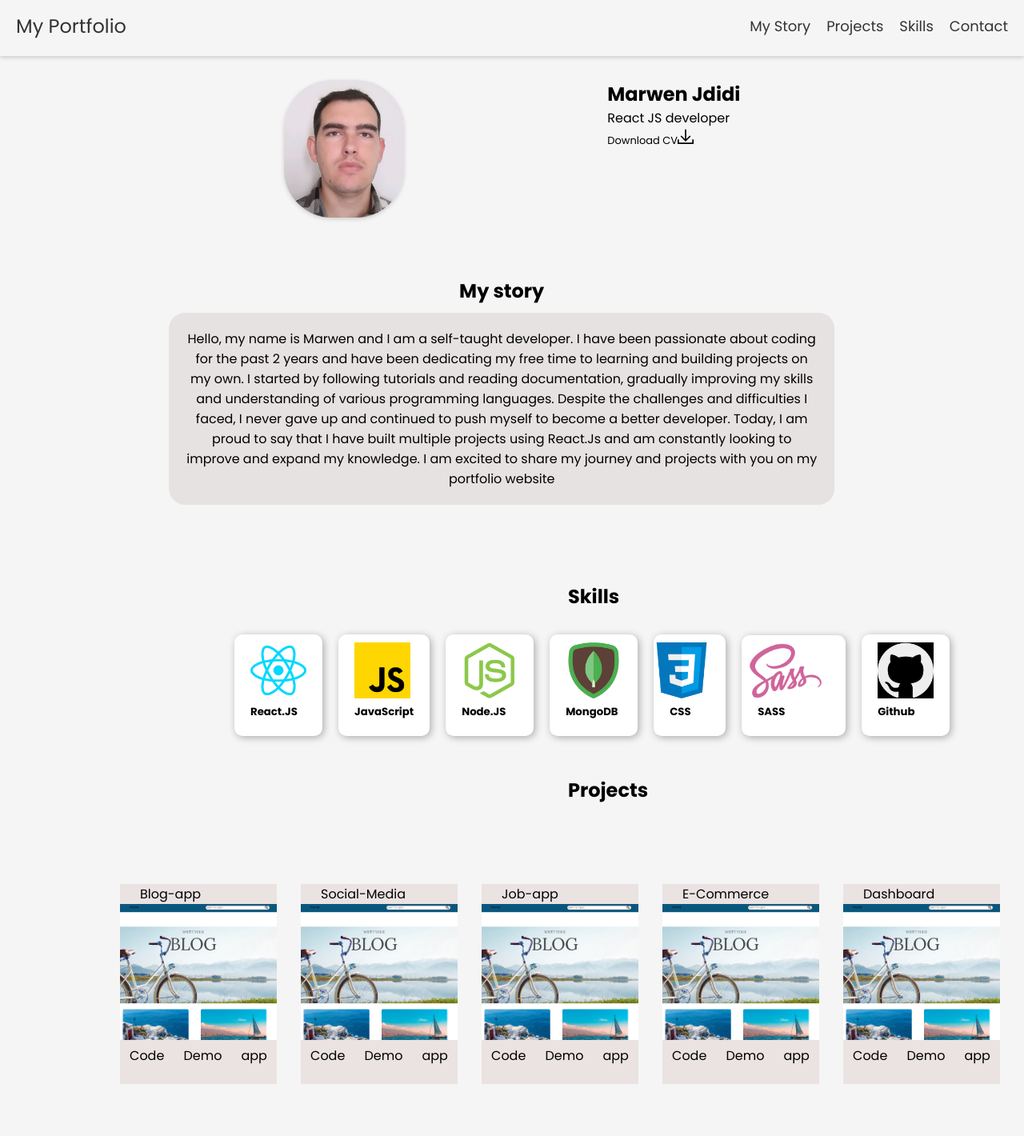
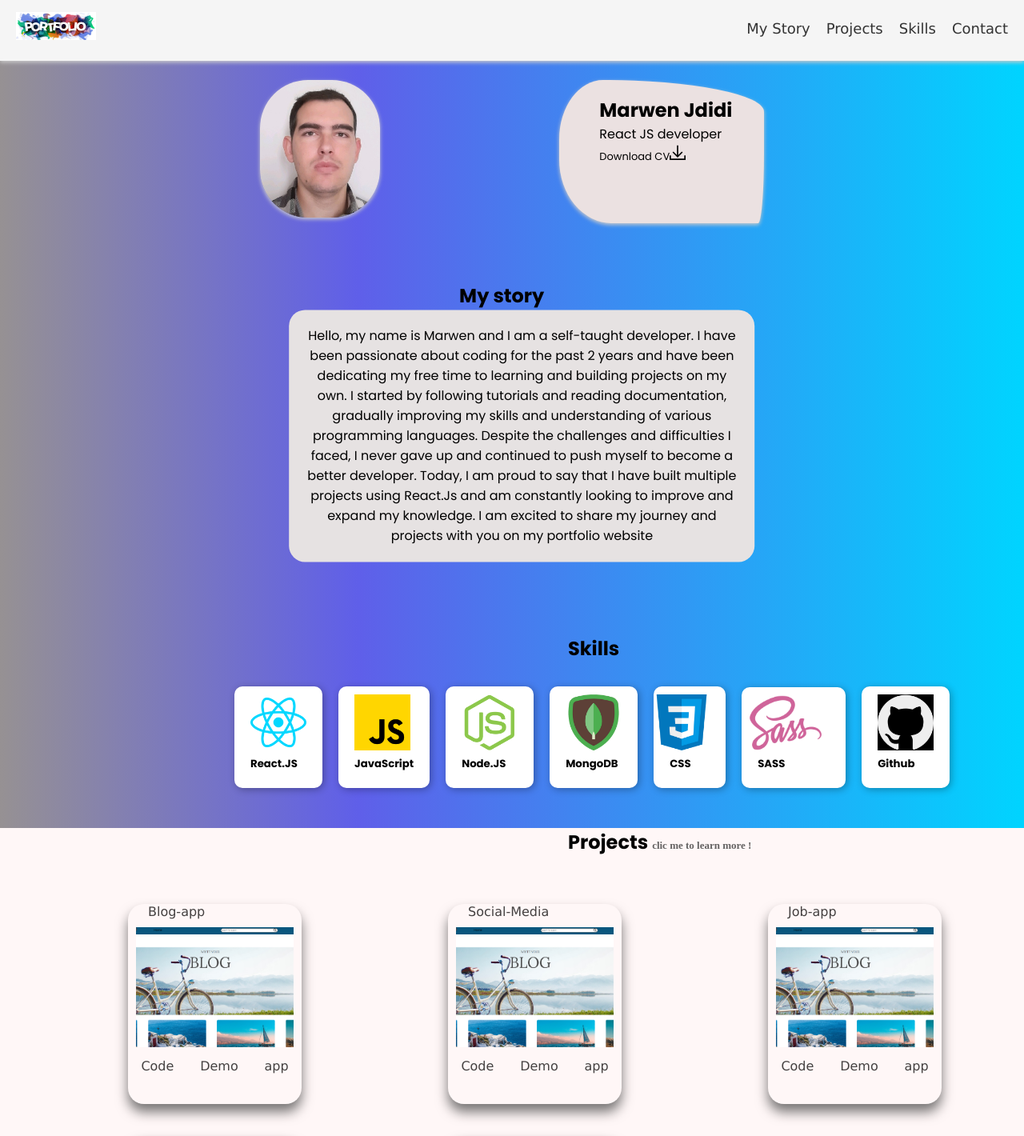
Before and after one commit to MarwenCode/portfolio, a React (Create React App) app: page / in a window 1280 px wide. Shown: the top 1420 px of the page at 80% size. Built offline with nearby package versions, Linux system fonts and the light colour scheme.

Commit message:
modal projects

```diff
--- a/src/app.scss
+++ b/src/app.scss
@@ -14,7 +14,11 @@ body {
   height: 100vh;
   margin:0;
   padding: 0;
-  background-color: #f5f5f5;
+  background: linear-gradient(90deg, rgb(150, 145, 147) 0%, rgb(95, 95, 233) 35%, rgba(0,212,255,1) 100%);
+
+
+
+
 
   // background-image: url('./../../../public/back.jpg');
   // background-size: cover;
--- a/src/components/home/Home.jsx
+++ b/src/components/home/Home.jsx
@@ -1,10 +1,14 @@
 import React, { useState } from "react";
 import { GrDownload } from "react-icons/gr";
 import { FaLinkedin, FaTwitter, FaEnvelope, FaGithub } from 'react-icons/fa';
+import Modal from "../modal/Modal";
 
 import "./home.scss";
 
 const Home = () => {
+  const [showModal, setShowModal] = useState(false)
+
+
   const handleDownload = () => {
     const link = document.createElement("a");
     link.href = "/dev-cv.pdf";
@@ -91,7 +95,14 @@ const Home = () => {
         </div>
       </div>
       <div className="projects">
-        <h2>Projects</h2>
+        <h2>Projects <span onClick={() => setShowModal((prev) => !prev)}> clic me to learn more !</span></h2>
+
+
+        {showModal && (
+               <Modal  setShowModal={setShowModal} />
+        )}
+
+
         <div className="sideprojects">
           <div className="project">
             <div className="top">
--- a/src/components/home/home.scss
+++ b/src/components/home/home.scss
@@ -1,14 +1,9 @@
-
-
 .home {
-
-
   .header {
     display: flex;
     // transform: translate(50%,10%);
     justify-content: space-evenly;
     margin-top: 100px;
-
 
     .right {
       img {
@@ -16,18 +11,33 @@
         border-radius: 60px;
         box-shadow: 0px 2px 5px #ccc;
         margin-right: -100px;
+        // border-radius: 30% 70% 44% 56% / 38% 31% 69% 62% ;
       }
+
+      // img:hover {
+      //   border-radius: 50%;
+      // }
     }
     .left {
       display: flex; /* sets the container to a flex container */
       flex-wrap: wrap; /* allows elements to wrap to the next line */
       flex-direction: column;
+      width: 20%;
+      border-radius: 30% 110% 4% 36% / 58% 31% 69% 62%;
+      box-shadow: 0px 2px 5px #ccc;
+      padding-left: 50px;
+      padding-top: 20px;
+      background-color: rgb(235, 225, 225);
 
       .cv {
         cursor: pointer;
         font-size: small;
       }
+    }
 
+    .left:hover {
+      border-radius: 10%;
+      box-shadow: 0px 2px 5px rgb(148, 144, 144);
     }
   }
 
@@ -37,7 +47,8 @@
     text-align: center;
     width: 70%;
     transform: translate(20%, 10%);
-
+    // margin-left: 150px;
+    position: relative;
 
     .about h2 {
       font-size: 2em;
@@ -53,7 +64,9 @@
       animation: fadeIn 2s ease-in;
       background-color: rgb(230, 226, 226);
       border-radius: 20px;
-      margin-top: 10px;
+      width: 70%;
+      margin-left: 150px;
+
       // color: white;
       padding: 20px;
     }
@@ -68,6 +81,10 @@
     }
   }
 
+  .about:hover {
+    border-radius: 50%;
+  }
+
   .skills {
     margin-top: 100px;
 
@@ -78,7 +95,6 @@
       // padding: 10px;
       // border-radius: 30px;
       // align-items: center;
-
     }
 
     .items {
@@ -118,13 +134,28 @@
   }
 
   .projects {
+    background-color: rgb(255, 247, 247);
     h2 {
       margin-left: 710px;
       margin-top: 50px;
+      cursor: pointer;
+
+
+      span {
+        font-size: small;
+        font-family: 'Times New Roman', Times, serif;
+        color: rgb(100, 98, 98);
+      }
     }
 
     .sideprojects {
-      display: flex;
+      // display: flex;
+      display: grid;
+      grid-template: 150px / auto auto auto;
+      display: grid;
+      // grid-template-columns: 150px auto auto auto;
+      grid-gap: 90px;
+      padding: 10px;
       //   width: 60%;
       justify-content: space-around;
       align-items: center;
@@ -133,11 +164,15 @@
       margin-top: 100px;
 
       .project {
-        background-color: #ebe2e2;
+        // background-color: #535358;
         width: 70%;
         height: 250px;
         margin-right: 30px;
-
+        border-radius: 20px;
+        box-shadow: 0 10px 15px rgb(121, 118, 118);
+        cursor: pointer;
+        color: rgb(68, 65, 65);
+        font-family: Verdana, Geneva, Tahoma, sans-serif;
 
         .top {
           span {
@@ -147,17 +182,22 @@
             width: 100%;
             height: 170px;
             object-fit: cover;
-
+            padding: 10px;
           }
         }
 
         .links {
           display: flex;
-          justify-content:space-around;
+          justify-content: space-around;
           span {
-
           }
         }
+      }
+
+      .project:hover {
+        background-color: rgb(40, 39, 41);
+        color: white;
+        transition: all 1s ease;
       }
       // .project2 {
       //   background-color: #5997d1;
@@ -183,10 +223,6 @@
       //   height: 250px;
       //   margin-right: 30px;
       // }
-
-
-
-
     }
   }
 
@@ -210,7 +246,7 @@
         transition: all 0.2s ease-in-out;
 
         &:hover {
-          color: #0077b5;
+          color: #f0f2f3;
         }
 
         svg {
@@ -221,3 +257,97 @@
     }
   }
 }
+
+@media (max-width: 500px) {
+  .home {
+    .header {
+      flex-wrap: wrap;
+      justify-content: center;
+
+      .right {
+        img {
+          width: 75px;
+          margin-right: 0;
+        }
+      }
+
+      .left {
+        width: 100%;
+        text-align: center;
+        margin-top: 20px;
+        border-radius: 0;
+        padding-left: 0;
+
+        .cv {
+          font-size: small;
+        }
+      }
+    }
+
+    .about {
+      width: 100%;
+      margin: 0 auto;
+      transform: translate(0);
+
+      .about h2 {
+        font-size: 1.5em;
+      }
+
+      .about p {
+        font-size: 1em;
+        line-height: 1.3em;
+      }
+
+      p {
+        width: 100%;
+        margin-left: 0;
+      }
+    }
+
+    .skills {
+      h2 {
+        margin-left: 0;
+        text-align: center;
+      }
+
+      .items {
+        flex-wrap: wrap;
+        justify-content: center;
+        margin-left: 0;
+
+        .item {
+          width: 100%;
+          margin-bottom: 20px;
+
+          img {
+            width: 50px;
+          }
+
+          h5 {
+            text-align: center;
+          }
+        }
+      }
+    }
+
+    .projects {
+      h2 {
+        margin-left: 0;
+        text-align: center;
+      }
+
+      .sideprojects {
+        grid-template: 150px / auto;
+        grid-gap: 10px;
+        margin-left: 0;
+
+        .project {
+          width: 100%;
+          img {
+            width: 100%;
+          }
+        }
+      }
+    }
+  }
+}
--- /dev/null
+++ b/src/components/modal/Modal.jsx
@@ -0,0 +1,53 @@
+import React from "react";
+import "./modal.scss";
+
+const Modal = ({ setShowModal }) => {
+  return (
+    <div className="modal">
+      <button className="cancel" onClick={() => setShowModal((prev) => !prev)}>
+        X
+      </button>
+      <div className="wrapper">
+        <div className="project">
+          <h3>Blog-app</h3>
+          <p>
+            It's about a Social-Media-app where a user can create a profile,
+            using Context API to Register and add/delete a post , can comment
+            the other posts ( friends posts). Follow && Unflow , like and
+            dislike posts . Fetch news from API on scrolling bar
+          </p>
+        </div>
+        <div className="project"><h3>Blog-app</h3>
+          <p>
+            It's about a Social-Media-app where a user can create a profile,
+            using Context API to Register and add/delete a post , can comment
+            the other posts ( friends posts). Follow && Unflow , like and
+            dislike posts . Fetch news from API on scrolling bar
+          </p></div>
+        <div className="project"><h3>Blog-app</h3>
+          <p>
+            It's about a Social-Media-app where a user can create a profile,
+            using Context API to Register and add/delete a post , can comment
+            the other posts ( friends posts). Follow && Unflow , like and
+            dislike posts . Fetch news from API on scrolling bar
+          </p></div>
+        <div className="project"><h3>Blog-app</h3>
+          <p>
+            It's about a Social-Media-app where a user can create a profile,
+            using Context API to Register and add/delete a post , can comment
+            the other posts ( friends posts). Follow && Unflow , like and
+            dislike posts . Fetch news from API on scrolling bar
+          </p></div>
+        <div className="project"><h3>Blog-app</h3>
+          <p>
+            It's about a Social-Media-app where a user can create a profile,
+            using Context API to Register and add/delete a post , can comment
+            the other posts ( friends posts). Follow && Unflow , like and
+            dislike posts . Fetch news from API on scrolling bar
+          </p></div>
+      </div>
+    </div>
+  );
+};
+
+export default Modal;
--- /dev/null
+++ b/src/components/modal/modal.scss
@@ -0,0 +1,58 @@
+.modal {
+
+    // width: 350px;
+    height: 550px;
+    // margin-top: 30px;
+    overflow: hidden;
+    position: fixed;
+
+    z-index: 1;
+
+    background-color: rgba(92, 84, 84, 0.568);
+
+    width: 60%;
+    // height: 110vh;
+    position: absolute;
+    top: 800px;
+    left: 250px;
+
+
+
+    .cancel {
+        margin-left:870px;
+        margin-top: 5px;
+        cursor: pointer;
+        position: absolute;
+        padding: 5px;
+        width: 30px;
+        border: none;
+        background-color: rgb(0, 0, 0);
+        color: white;
+    }
+
+    .wrapper {
+        width: 70%;
+        height: 90%;
+        background-color: rgb(240, 241, 241);
+        overflow-y: scroll;
+        transform: translate(20%,5%);
+
+
+    }
+
+    .wrapper::-webkit-scrollbar
+    {
+      width: 10px;
+      background-color: #9cd5e4;
+
+    }
+
+    .wrapper::-webkit-scrollbar-thumb
+    {
+      background-color: #000000;
+      border: 2px solid #555555;
+      border-radius: 10px;
+
+    }
+
+}
--- a/src/components/navbar/NavBar.jsx
+++ b/src/components/navbar/NavBar.jsx
@@ -6,7 +6,7 @@ const NavBar = () => {
   return (
     <nav className="navbar">
       <div className="navbar-logo">
-        <a href="#">My Portfolio</a>
+        <a href="#"><img  src="/portfolio.png" /></a>
       </div>
       <div className="navbar-menu">
         <ul>
--- a/src/components/navbar/navbar.scss
+++ b/src/components/navbar/navbar.scss
@@ -9,12 +9,19 @@
   margin-top: -105px;
   width: 100%;
   z-index: 1;
+  font-family: Verdana, Geneva, Tahoma, sans-serif;
+  font-weight: 500;
 
 
   .navbar-logo a {
     font-size: 24px;
     text-decoration: none;
     color: #333;
+
+    img {
+      width:  100px;
+
+    }
   }
 
   .navbar-menu {
@@ -23,17 +30,62 @@
       list-style: none;
       margin: 0;
       padding: 0;
-    }
-
       li {
         margin-left: 20px;
         a {
           text-decoration: none;
           color: #333;
           font-size: 18px;
+          position: relative;
+        }
+
+        a:after {
+          // opacity: 1;
+          // border-bottom: 5px;
+          content: "";
+          position: absolute;
+          background-color: rgb(22, 26, 29);
+          // border-bottom: 2px solid black;
+          width: 0;
+          height: 3px;
+          bottom: -10px;
+          justify-content: center;
+          left: 0;
+          transition: 0.5 ease;
+        }
+        a:hover:after {
+          width: 100%;
         }
       }
     }
+  }
+  @media (max-width: 300px) {
+    .navbar {
+      flex-wrap: wrap;
+      justify-content: center;
 
+      .navbar-logo {
+        width: 100%;
+        text-align: center;
+        margin-bottom: 10px;
 
+        img {
+          width: 75px;
         }
+      }
+
+      .navbar-menu {
+        width: 100%;
+        text-align: center;
+
+        ul {
+          flex-wrap: wrap;
+          li {
+            width: 100%;
+            margin-left: 0;
+          }
+        }
+      }
+    }
+  }
+}
```
Also changed, not shown: public/portfolio.png (added). Lines whose indentation alone changed are shown as unchanged.
